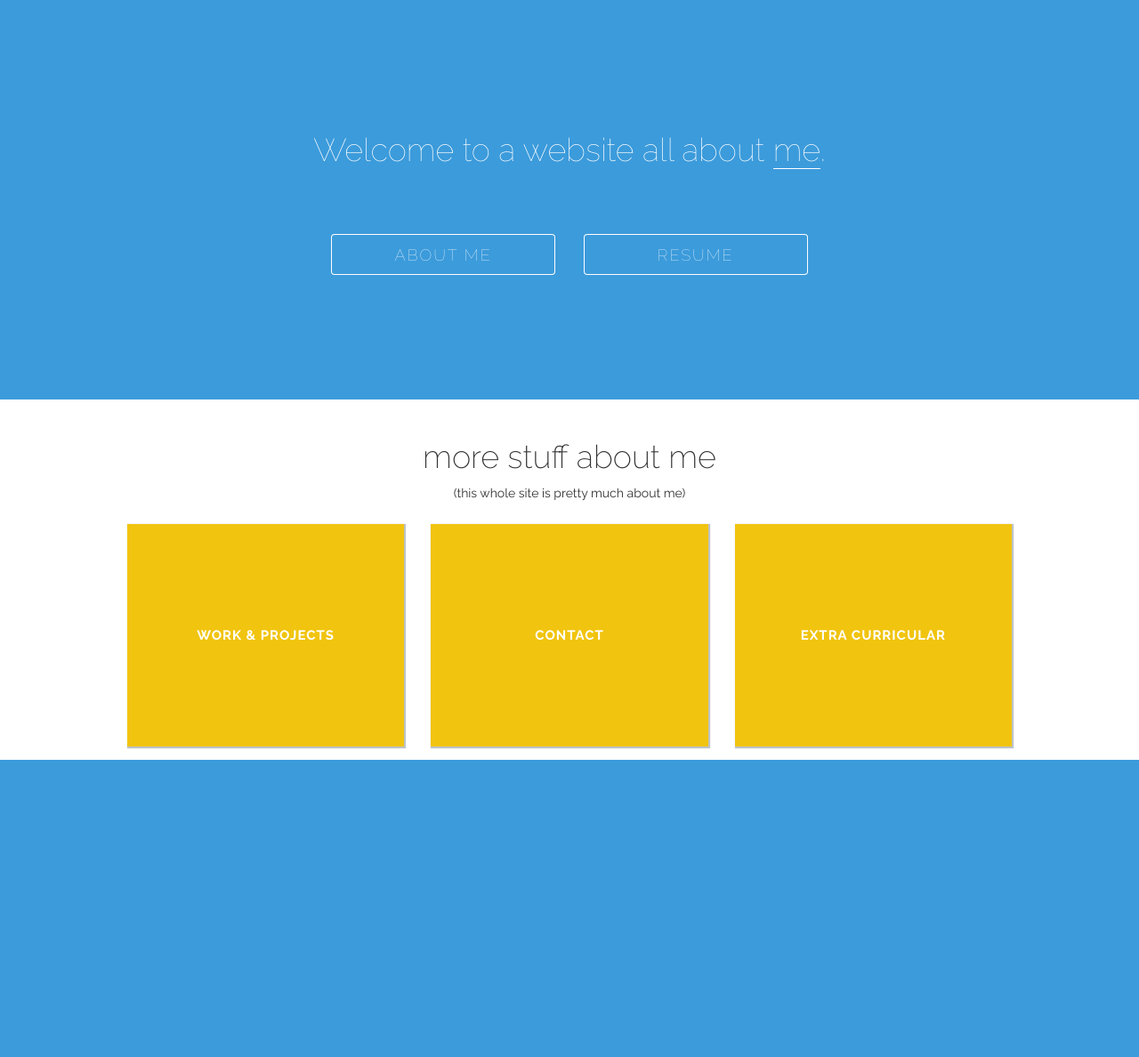
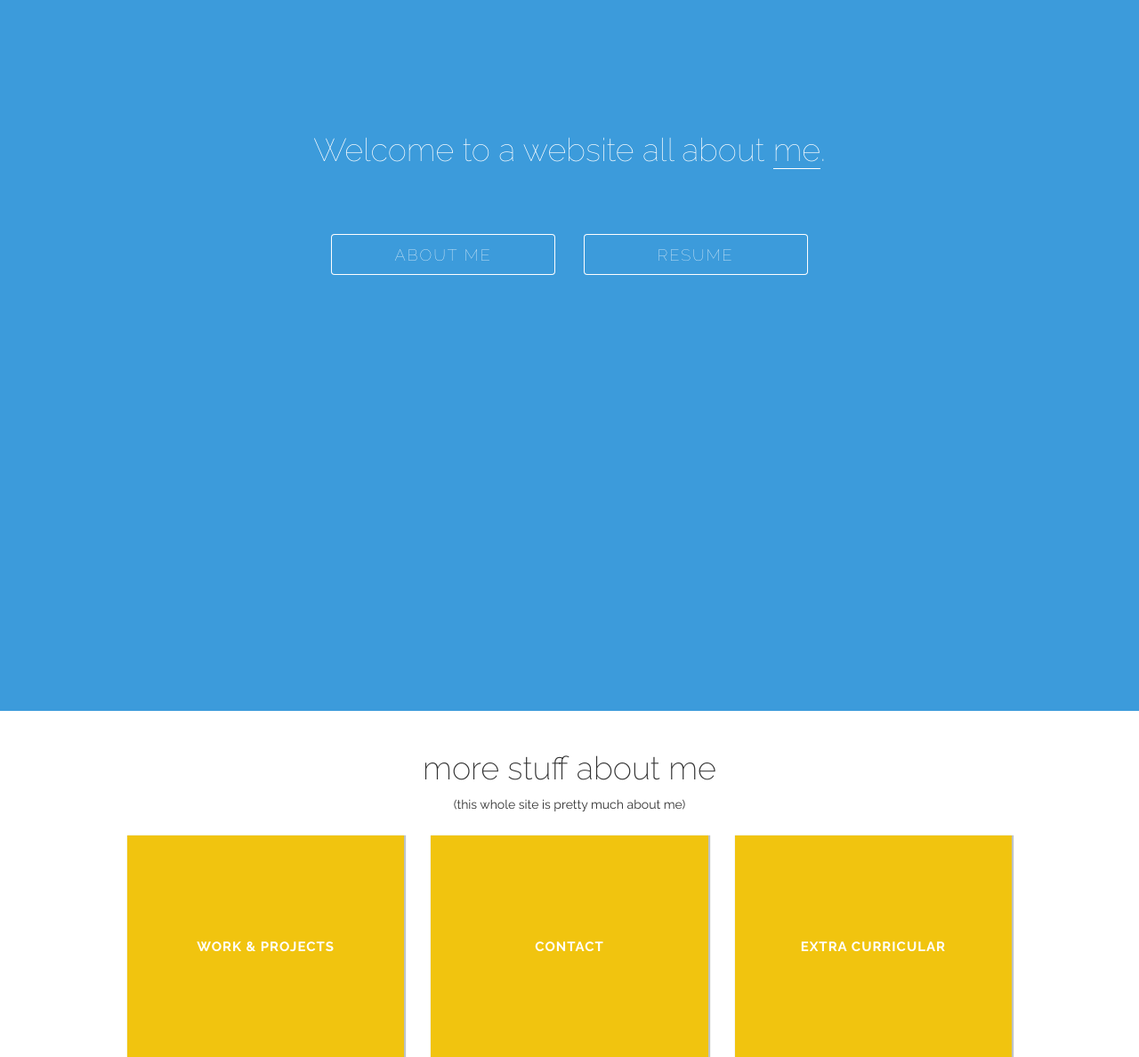
Before and after one commit to erufino/portfolio, a PHP site: page /about.html in a window 1280 px wide. Shown: the part 101-1289 px from the top of the page at 89% size. Before the commit the page ends 955 px from the top, so only its background shows below. Run offline with PHP 8.4, Linux system fonts and the light colour scheme.

Commit message:
updated the vph for header image

```diff
--- a/style.css
+++ b/style.css
@@ -104,7 +104,7 @@ THIS IS THE HERO IMAGE
 
 
 #header-image {
-	height: 450px;
+	height: 100vh;
 	background-color: #3C9BDB;
 	margin-bottom: 45px;
 	opacity: 1;
```
